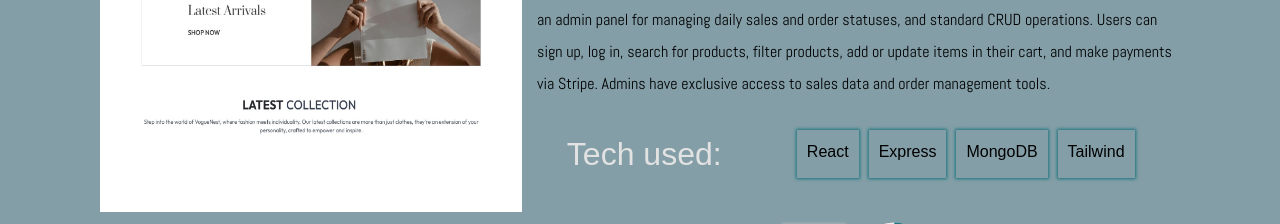
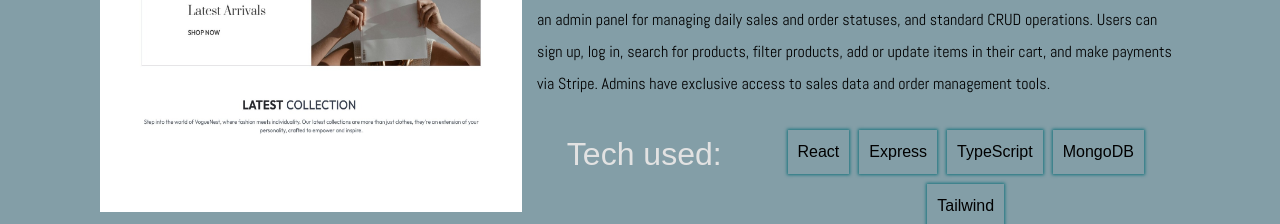
Before and after one commit to Tayokanch/Portfolio, a React (Vite) app: page / in a window 1280 px wide. Shown: the part 1860-2084 px from the top of the page. Built offline with nearby package versions, Linux system fonts and the light colour scheme; a web font is replaced by a local one.

Commit message:
added ty

```diff
--- a/src/components/Portfolio.jsx
+++ b/src/components/Portfolio.jsx
@@ -41,6 +41,7 @@ function Porfolio() {
               <div>
                 <p>React</p>
                 <p>Express</p>
+                <p>TypeScript</p>
                 <p>MongoDB</p>
                 <p>Tailwind</p>
               </div>
@@ -74,7 +75,10 @@ function Porfolio() {
                 thickness="5px"
                 className="hover: cursor-pointer"
               >
-                <CircularProgressLabel style={{ fontSize: "10px" }} className="text-[10px] ">
+                <CircularProgressLabel
+                  style={{ fontSize: "10px" }}
+                  className="text-[10px] "
+                >
                   In progress
                 </CircularProgressLabel>
               </CircularProgress>
```
